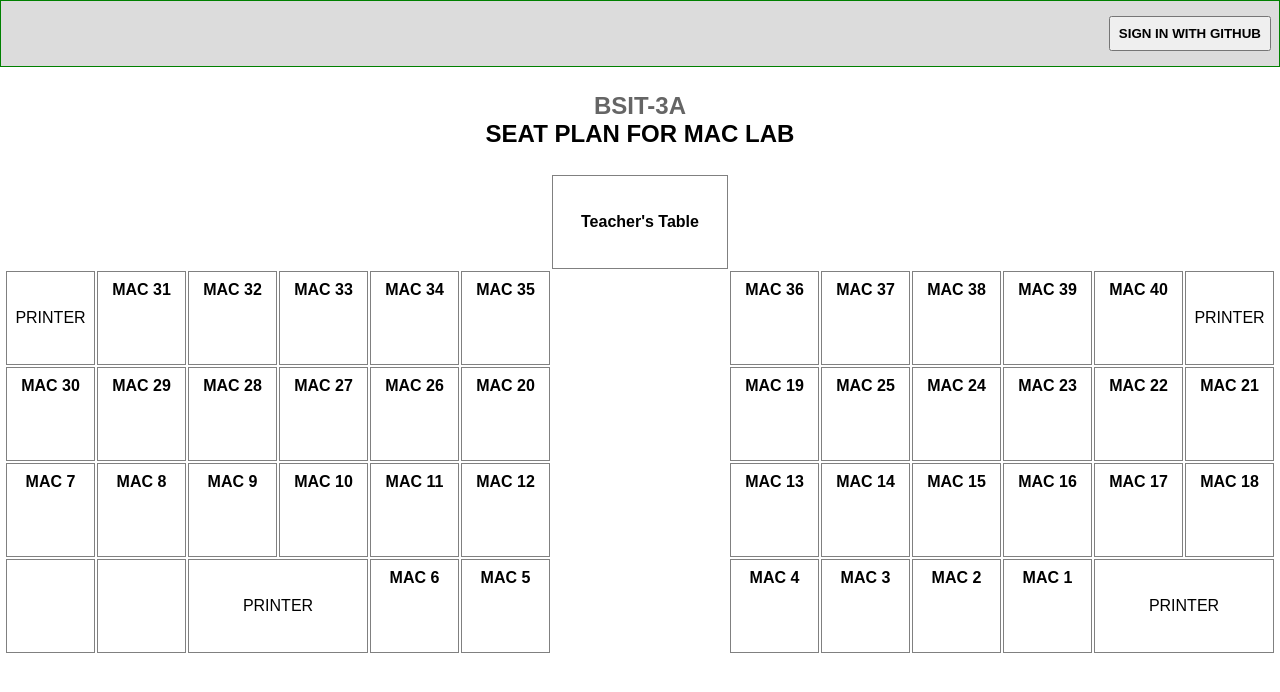
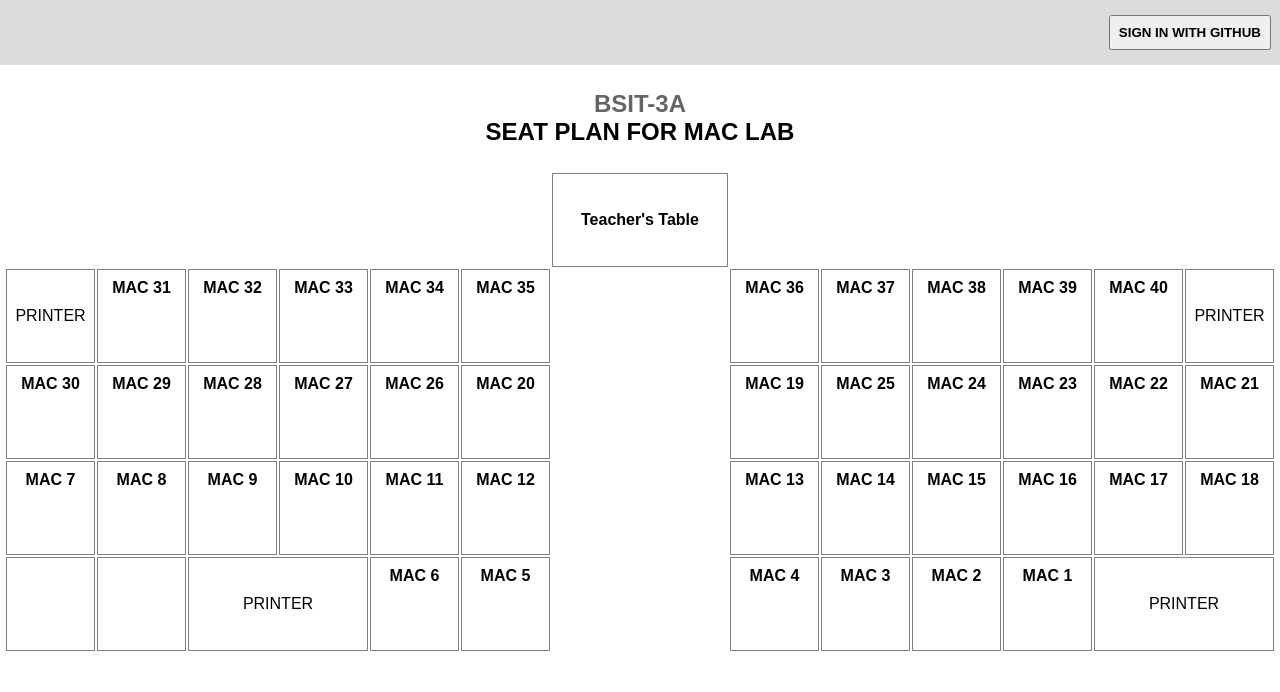
Before and after one commit to kulotsystems/maclab-bsit3a-2023, a React (Vite) app: page / in a window 1280 px wide. Shown: the top 692 px of the page. Built offline with nearby package versions, Linux system fonts and the light colour scheme; no server answers; the database is empty.

Commit message:
Remove border from header.

```diff
--- a/src/index.css
+++ b/src/index.css
@@ -6,7 +6,6 @@ body {
 
 header {
     background: gainsboro;
-    border: 1px solid green;
 }
 
 header > .container {
```
